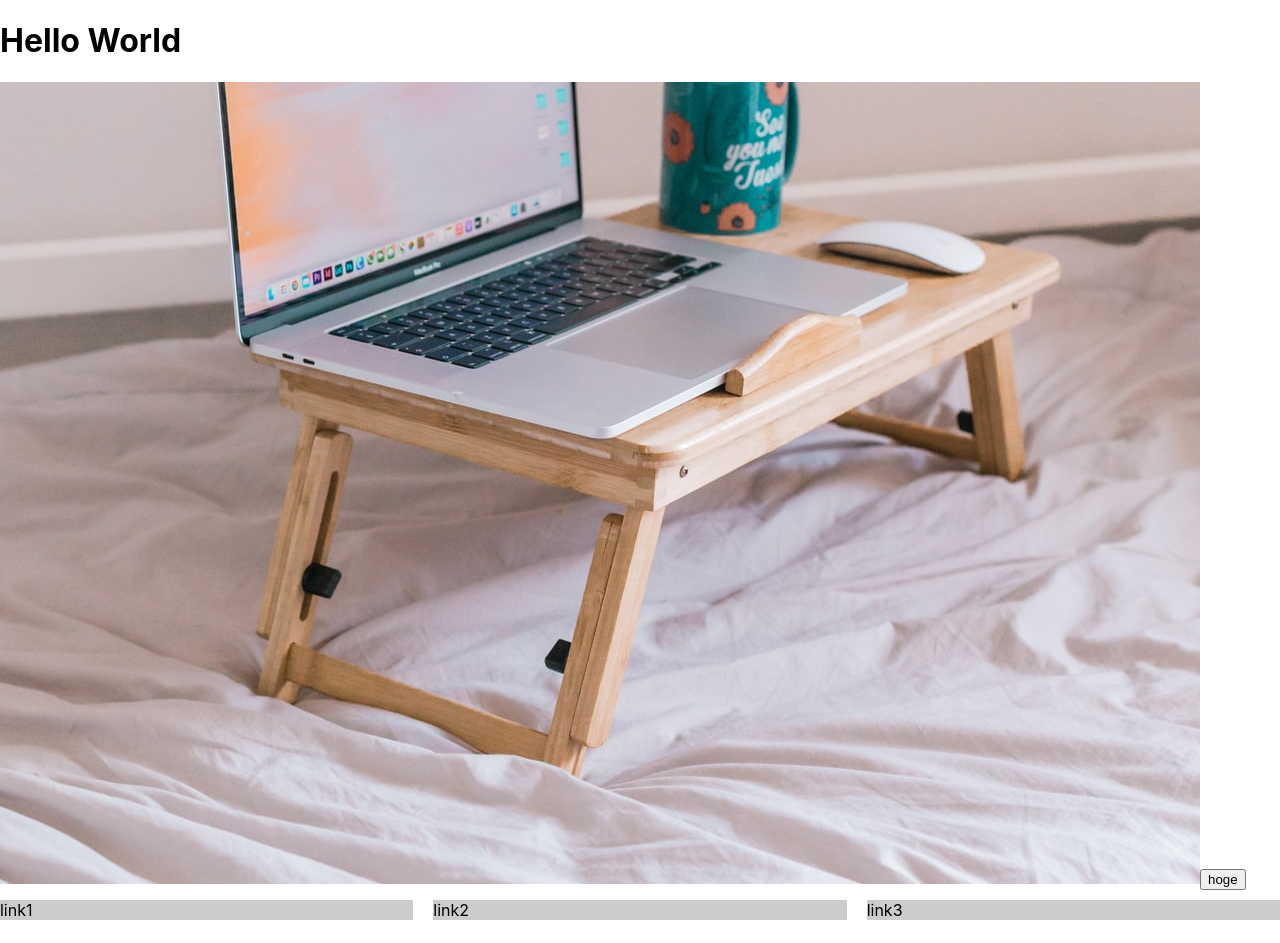
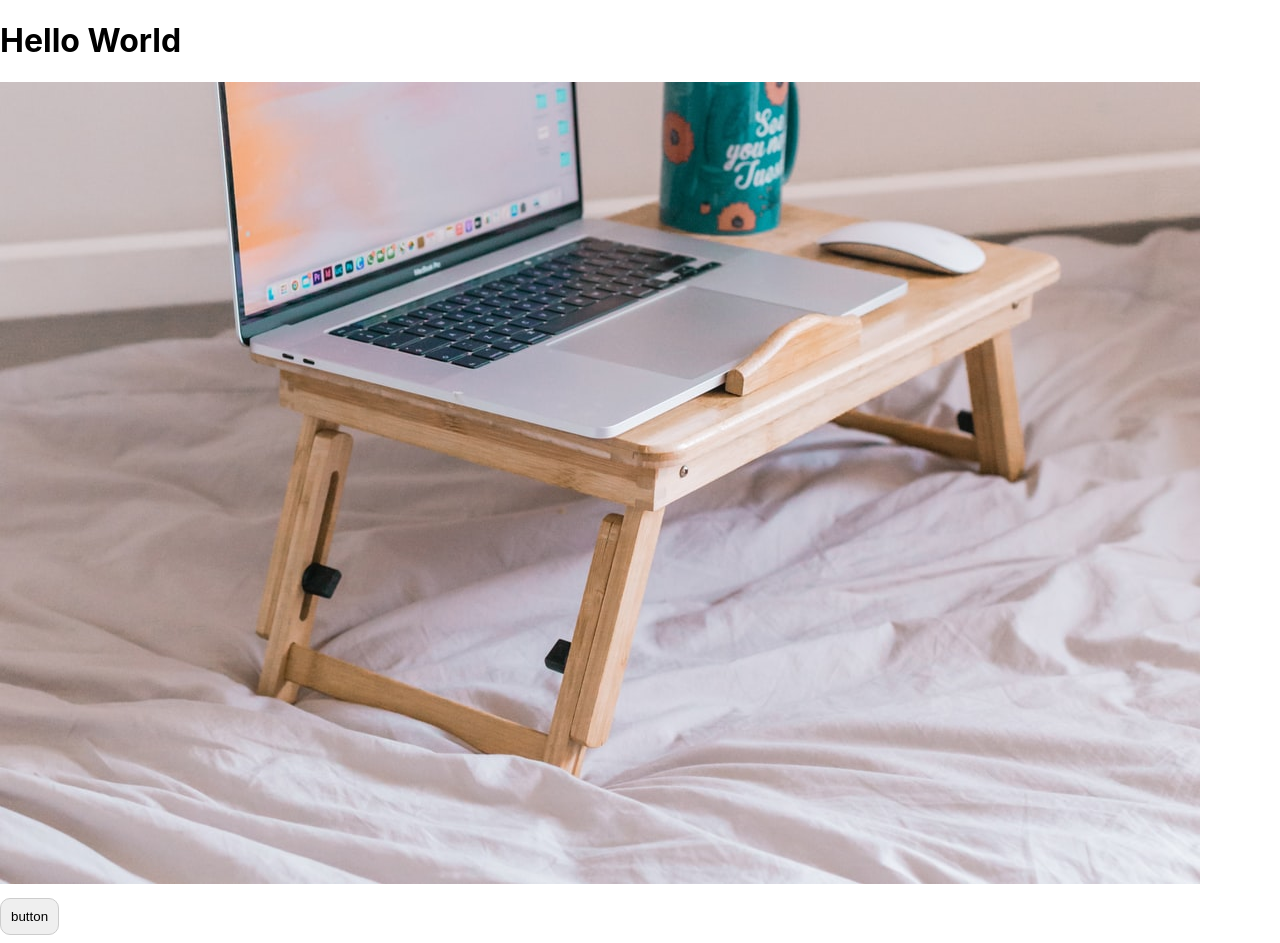
Before and after one commit to ymorisaki/next-develop, a Next.js app: page / in a window 1280 px wide. Shown: the top 943 px of the page. Before the commit the page ends 920 px from the top, so only its background shows below. Built offline with nearby package versions, Linux system fonts and the light colour scheme.

Commit message:
Button実装

```diff
--- /dev/null
+++ b/components/Button.module.scss
@@ -0,0 +1,6 @@
+.btn {
+  margin-bottom: 10px;
+  padding: 10px;
+  border-radius: 10px;
+  border: 1px solid #ccc;
+}
--- /dev/null
+++ b/components/Button.tsx
@@ -0,0 +1,9 @@
+import React from 'react';
+import styles from './Button.module.scss';
+import hoge from '../scripts/test';
+
+const Button = ({ label }: {label: string}): JSX.Element => (
+  <button className={styles.btn} onClick={hoge} type="button">{label}</button>
+);
+
+export default Button;
--- a/components/Header.tsx
+++ b/components/Header.tsx
@@ -1,7 +1,9 @@
 import React from 'react';
 
 const Header = (): JSX.Element => (
-  <div />
+  <header>
+    logo
+  </header>
 );
 
 export default Header;
--- a/components/Media.tsx
+++ b/components/Media.tsx
@@ -1,6 +1,5 @@
 import React from 'react';
 import styles from './Media.module.scss';
-import hoge from './test';
 
 const Media = ({
   src,
@@ -15,7 +14,6 @@ const Media = ({
 }) : JSX.Element => (
   <div className={styles.media}>
     <img src={src} alt={alt} width={width} height={height} />
-    <button type="button" onClick={() => hoge()}>hoge</button>
   </div>
 );
 
--- a/components/test.ts
+++ /dev/null
@@ -1,11 +0,0 @@
-const hoge = () : void => {
-  console.log('hoge');
-
-  function faga() {
-    return 'hoge';
-  }
-
-  const piyo = 'hoge';
-};
-
-export { hoge as default };
--- a/pages/index.tsx
+++ b/pages/index.tsx
@@ -2,6 +2,7 @@ import React from 'react';
 import Head from 'next/head';
 import Media from '../components/Media';
 import Slider from '../components/Slider';
+import Button from '../components/Button';
 
 const Home = () : JSX.Element => (
   <>
@@ -10,6 +11,8 @@ const Home = () : JSX.Element => (
     </Head>
     <h1>Hello World</h1>
     <Media src="/images/img-01.jpg" width="1200" height="802" alt="" />
+
+    <Button label="button" />
 
     <Slider
       content={[
--- /dev/null
+++ b/scripts/test.ts
@@ -0,0 +1,5 @@
+const hoge = () : void => {
+  alert('This is Button');
+};
+
+export { hoge as default };
```
